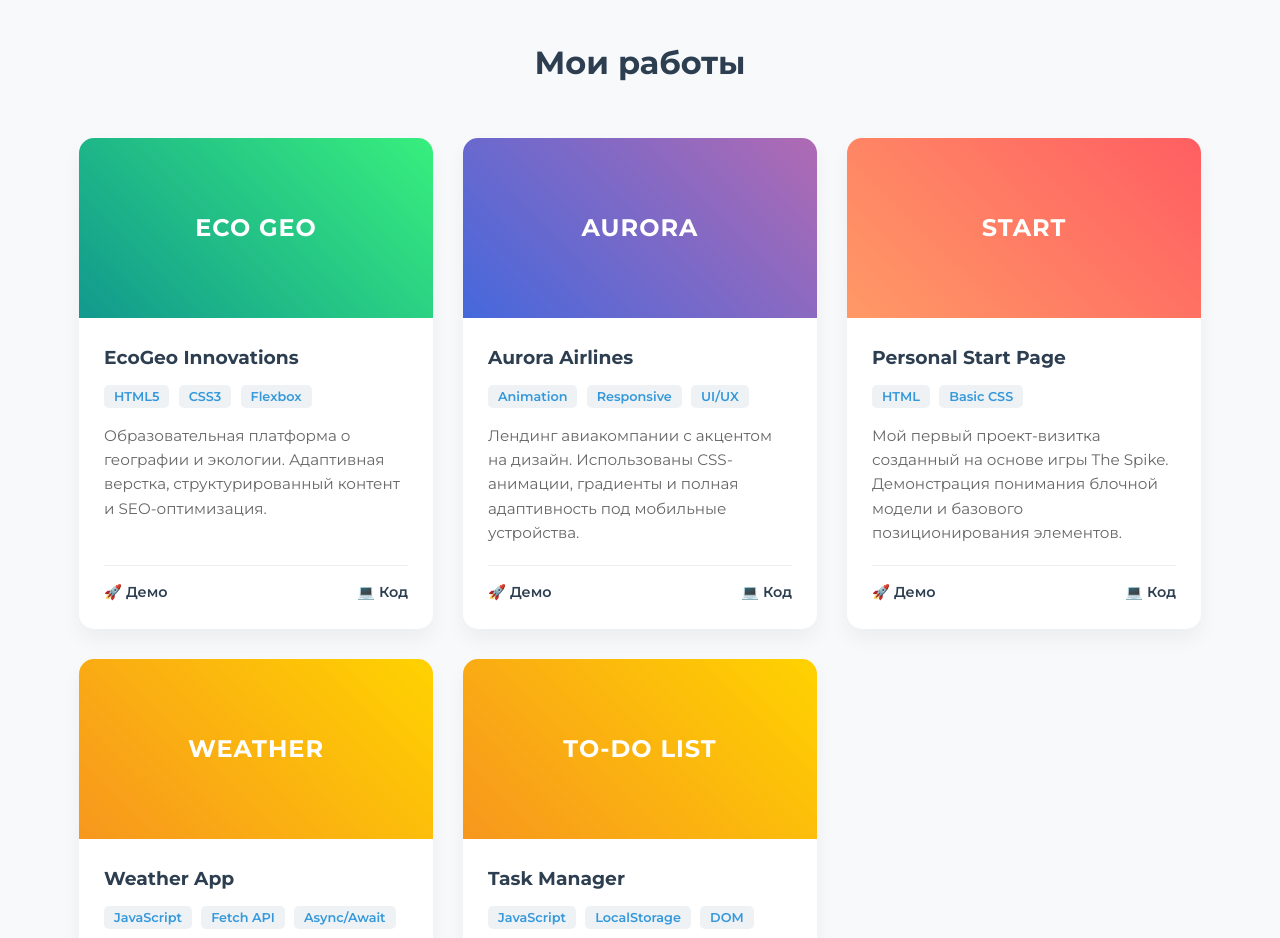
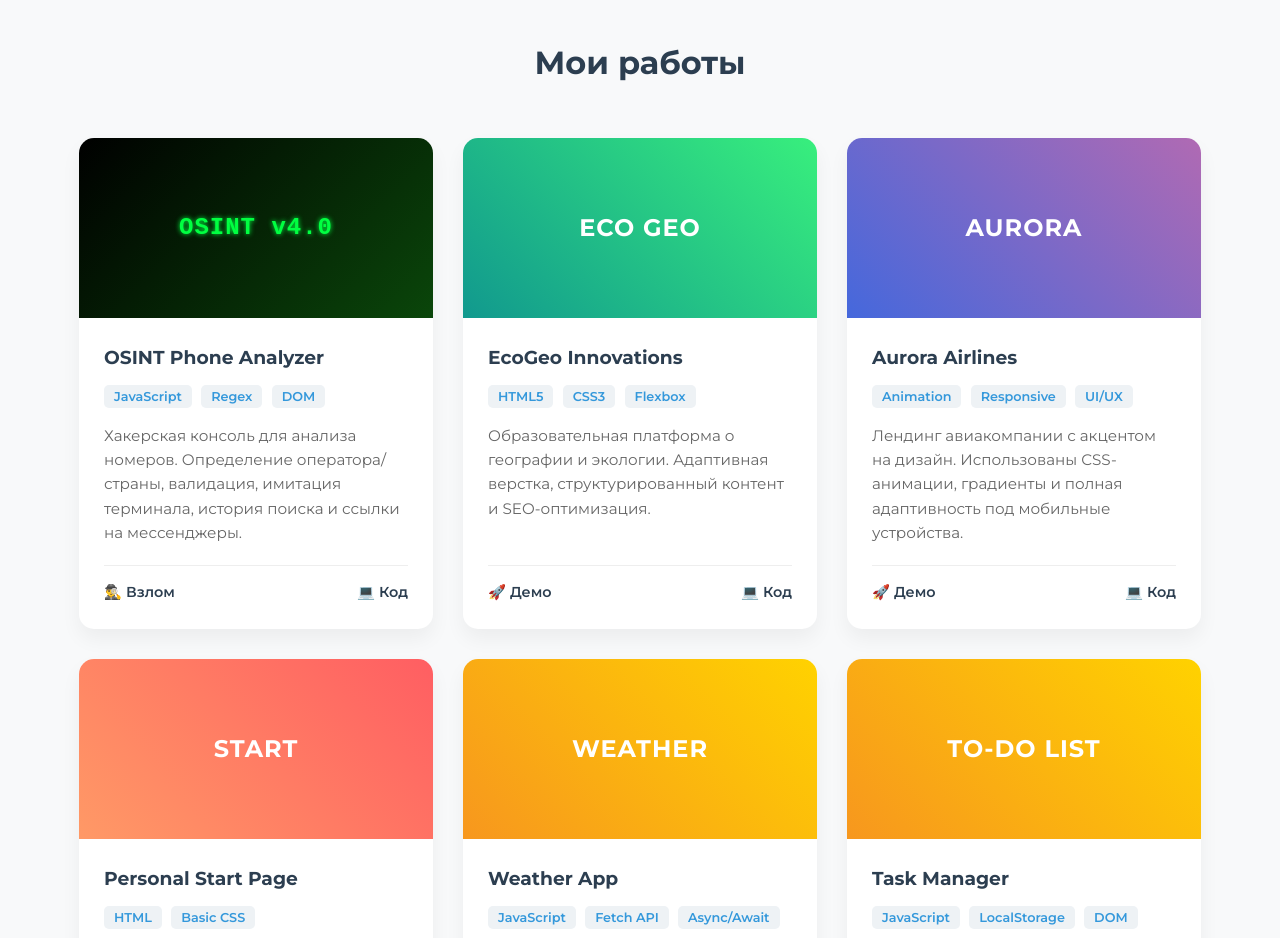
Before and after one commit to Azimzhan-cmd/PORTFOLIO, a plain HTML site: page index.html in a window 1280 px wide. Shown: the part 1000-1938 px from the top of the page. Drawn offline with Linux system fonts and the light colour scheme.

Commit message:
Update index.html

```diff
--- a/index.html
+++ b/index.html
@@ -39,7 +39,7 @@
             padding: 0 15px;
         }
 
-        /* --- ШАПКА (HERO SECTION) --- */
+        /* --- ШАПКА --- */
         header {
             background: linear-gradient(135deg, var(--primary), #1a252f);
             color: white;
@@ -77,7 +77,7 @@
             font-style: italic;
         }
 
-        /* Блок для кнопок в шапке */
+        /* Кнопки в шапке */
         .header-buttons {
             display: flex;
             justify-content: center;
@@ -96,7 +96,6 @@
             cursor: pointer;
         }
 
-        /* Основная кнопка (синяя) */
         .btn-primary {
             background-color: var(--accent);
             color: white;
@@ -111,7 +110,6 @@
             box-shadow: 0 6px 20px rgba(52, 152, 219, 0.4);
         }
 
-        /* Вторичная кнопка (прозрачная с белой обводкой) */
         .btn-secondary {
             background-color: transparent;
             color: white;
@@ -125,7 +123,7 @@
             border-color: white;
         }
 
-        /* --- СЕКЦИЯ НАВЫКОВ (SKILLS) --- */
+        /* --- СЕКЦИЯ НАВЫКОВ --- */
         .skills-section {
             padding: 60px 0 20px;
             background-color: var(--bg);
@@ -133,7 +131,7 @@
 
         .skills-grid {
             display: grid;
-            grid-template-columns: repeat(auto-fit, minmax(100px, 1fr)); /* Адаптивная сетка */
+            grid-template-columns: repeat(auto-fit, minmax(100px, 1fr));
             gap: 30px;
             max-width: 900px;
             margin: 0 auto;
@@ -212,10 +210,18 @@
             letter-spacing: 1px;
         }
 
+        /* Цвета для заглушек */
         .bg-geo { background: linear-gradient(45deg, #11998e, #38ef7d); }
         .bg-aurora { background: linear-gradient(45deg, #4568dc, #b06ab3); }
         .bg-first { background: linear-gradient(45deg, #ff9966, #ff5e62); }
         .bg-js { background: linear-gradient(45deg, #f7971e, #ffd200); }
+        /* Новый стиль для OSINT (Хакерский) */
+        .bg-osint {
+            background: linear-gradient(135deg, #000000, #0a460a);
+            color: #00ff41;
+            text-shadow: 0 0 5px #00ff41;
+            font-family: monospace;
+        }
 
         .card-content {
             padding: 25px;
@@ -312,7 +318,6 @@
 
             <div class="header-buttons">
                 <a href="#projects" class="btn btn-primary">Смотреть проекты</a>
-
                 <a href="resume.pdf" download class="btn btn-secondary">
                     📄 Скачать резюме
                 </a>
@@ -329,27 +334,22 @@
                     <img src="https://cdn.jsdelivr.net/gh/devicons/devicon/icons/html5/html5-original.svg" alt="HTML5">
                     <p>HTML5</p>
                 </div>
-
                 <div class="skill-item">
                     <img src="https://cdn.jsdelivr.net/gh/devicons/devicon/icons/css3/css3-original.svg" alt="CSS3">
                     <p>CSS3</p>
                 </div>
-
                 <div class="skill-item">
                     <img src="https://cdn.jsdelivr.net/gh/devicons/devicon/icons/javascript/javascript-original.svg" alt="JavaScript">
                     <p>JavaScript</p>
                 </div>
-
                 <div class="skill-item">
                     <img src="https://cdn.jsdelivr.net/gh/devicons/devicon/icons/git/git-original.svg" alt="Git">
                     <p>Git</p>
                 </div>
-
                 <div class="skill-item">
                     <img src="https://cdn.jsdelivr.net/gh/devicons/devicon/icons/vscode/vscode-original.svg" alt="VS Code">
                     <p>VS Code</p>
                 </div>
-
                 <div class="skill-item">
                     <img src="https://cdn.jsdelivr.net/gh/devicons/devicon/icons/figma/figma-original.svg" alt="Figma">
                     <p>Figma</p>
@@ -362,6 +362,25 @@
         <div class="container">
             <h2 class="section-title">Мои работы</h2>
             <div class="projects-grid">
+
+                <article class="project-card">
+                    <div class="card-image bg-osint">OSINT v4.0</div>
+                    <div class="card-content">
+                        <h3>OSINT Phone Analyzer</h3>
+                        <div class="tech-tags">
+                            <span class="tag">JavaScript</span>
+                            <span class="tag">Regex</span>
+                            <span class="tag">DOM</span>
+                        </div>
+                        <p class="description">
+                            Хакерская консоль для анализа номеров. Определение оператора/страны, валидация, имитация терминала, история поиска и ссылки на мессенджеры.
+                        </p>
+                        <div class="card-links">
+                            <a href="https://osint-checker.onrender.com" target="_blank">🕵️‍♂️ Взлом</a>
+                            <a href="https://github.com/Azimzhan-cmd/OSINT-CHECKER" target="_blank">💻 Код</a>
+                        </div>
+                    </div>
+                </article>
 
                 <article class="project-card">
                     <div class="card-image bg-geo">ECO GEO</div>
@@ -471,7 +490,6 @@
     <script>
         /* --- 2. JAVASCRIPT --- */
 
-        // 1. Плавный скролл для якорных ссылок
         document.querySelectorAll('a[href^="#"]').forEach(anchor => {
             anchor.addEventListener('click', function (e) {
                 e.preventDefault();
@@ -481,12 +499,10 @@
             });
         });
 
-        // 2. Автоматическое обновление года в футере
         const yearSpan = document.getElementById('copyright');
         const currentYear = new Date().getFullYear();
         yearSpan.innerHTML = `© ${currentYear} Ибраимов Азимжан. Все права защищены.`;
 
-        // 3. Приветствие в консоли (для рекрутеров)
         console.log("%cПривет! Рад видеть тебя в консоли.", "color: #3498db; font-size: 16px; font-weight: bold;");
         console.log("Если нужен сайт, пиши на почту!");
 
```
